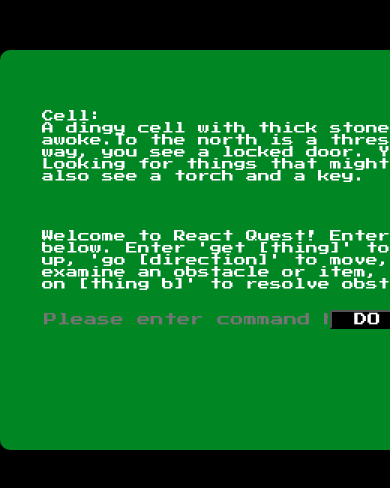
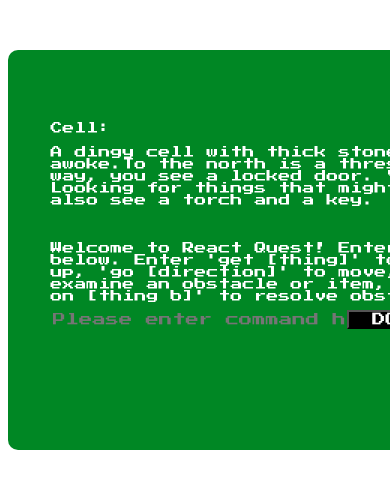
Before and after one commit to DTB50/adventure-react, a React (Create React App) app: page / in a window 390 px wide. Shown: the top 488 px of the page. Built offline with nearby package versions, Linux system fonts and the light colour scheme.

Commit message:
CSS for responsive mobile view tweaked

```diff
--- a/src/index.css
+++ b/src/index.css
@@ -1,20 +1,3 @@
-* {
-  box-sizing: border-box;
+html, body, #app {
+  height: 100%
 }
-
-
-body {
-  margin: 0;
-  padding: 0;
-  font-family: 'Avenir Next', sans-serif;
-  background-color: black;
-}
-
-
-h1,
-h2,
-h3,
-h4,
-p {
-  margin: 0;
-}
```
